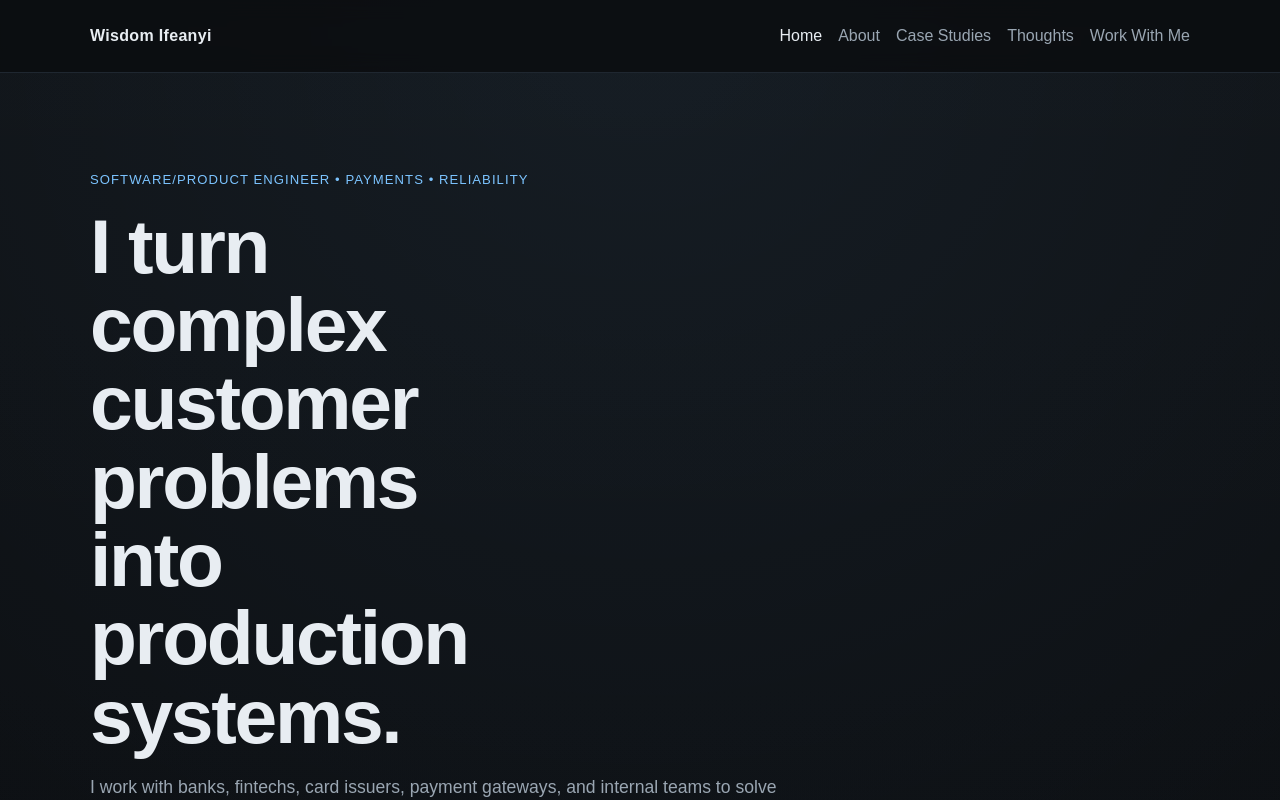
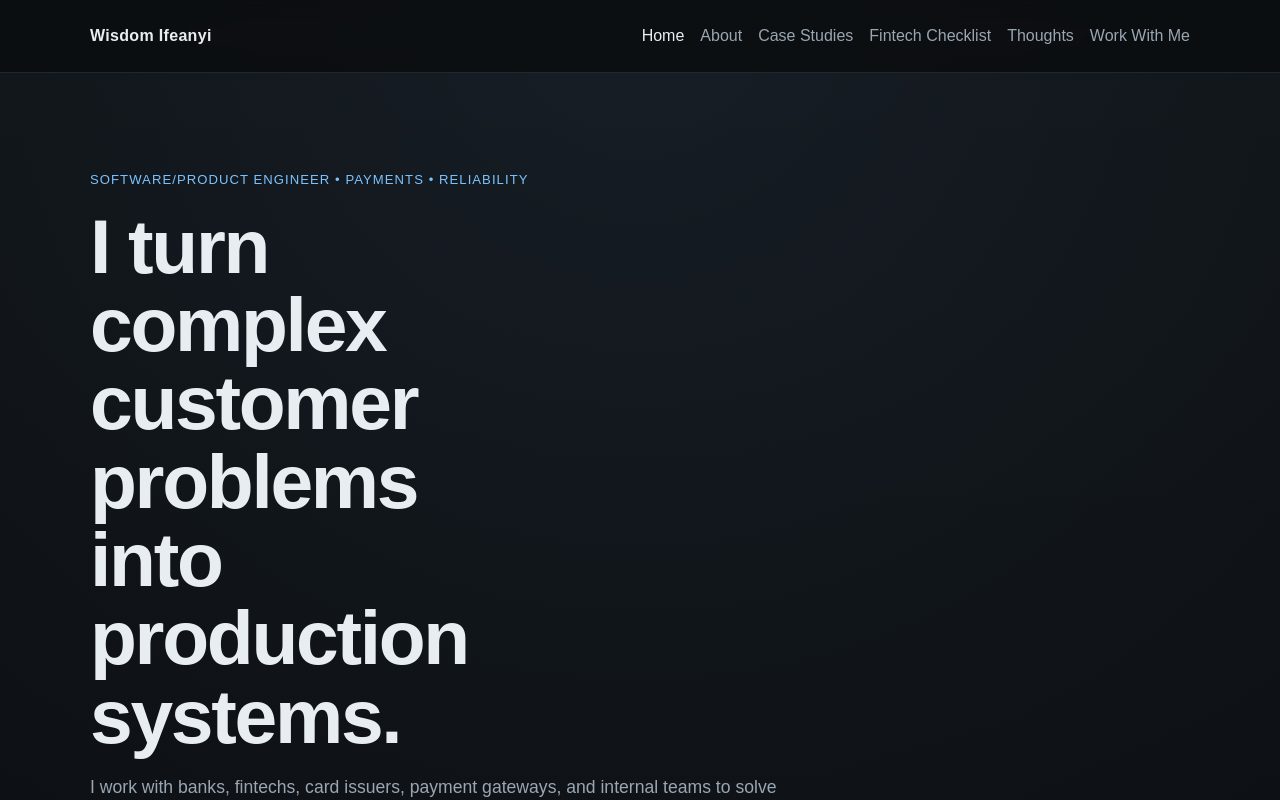
Before and after one commit to wisdom99/wisdom-portfolio, a Next.js app: page / in a window 1280 px wide. Shown: the top 800 px of the page. Built offline with nearby package versions, Linux system fonts and the light colour scheme.

Commit message:
Link fintech checklist from portfolio navigation

```diff
--- a/components/navbar.tsx
+++ b/components/navbar.tsx
@@ -7,6 +7,7 @@ const links = [
   { href: '/', label: 'Home' },
   { href: '/about', label: 'About' },
   { href: '/case-studies', label: 'Case Studies' },
+  { href: '/fintech-engineering-checklist', label: 'Fintech Checklist' },
   { href: '/thoughts', label: 'Thoughts' },
   { href: '/work-with-me', label: 'Work With Me' },
 ]
```
